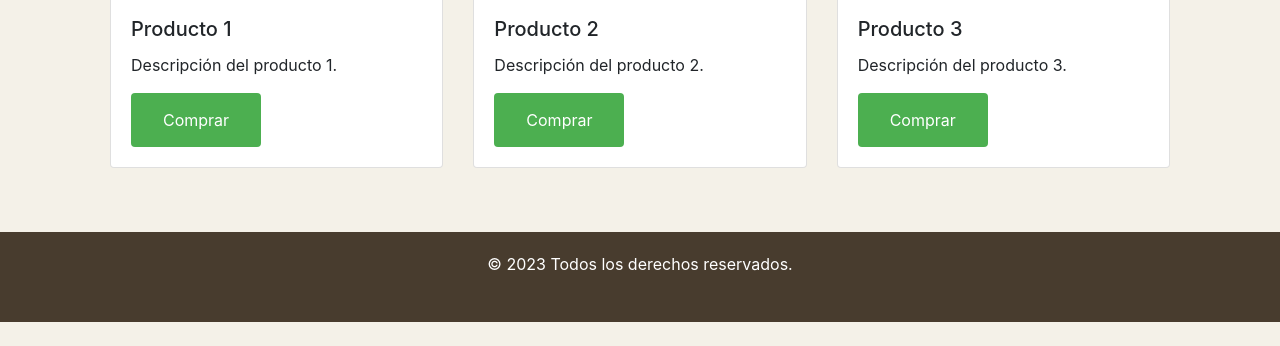
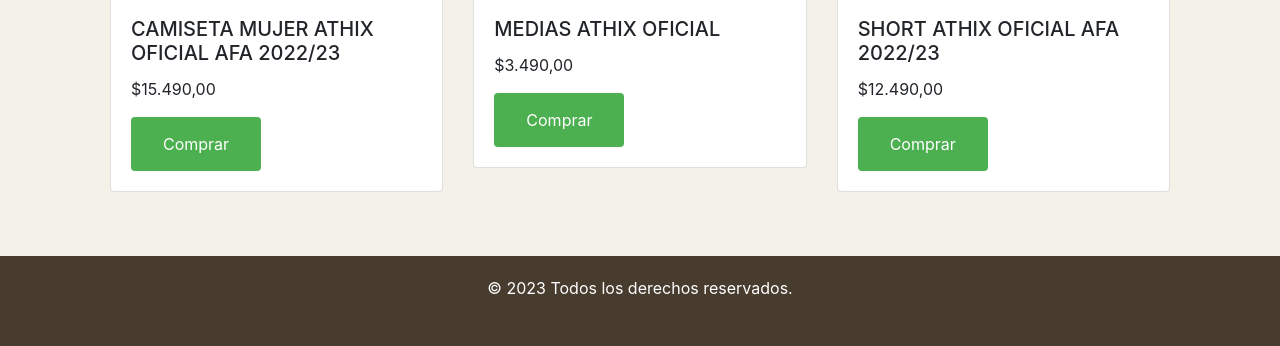
Before and after one commit to GuiduusRC98/codersegundaentrega, a website: page pages/tienda.html in a window 1280 px wide. Shown: the part 500-846 px from the top of the page. Before the commit the page ends 822 px from the top, so only its background shows below. Drawn offline with nearby package versions, Linux system fonts and the light colour scheme.

Commit message:
se agrego diferentes metodos de tienda

```diff
--- a/pages/tienda.html
+++ b/pages/tienda.html
@@ -107,8 +107,8 @@
                 alt="Producto 1"
               />
               <div class="card-body">
-                <h5 class="card-title">Producto 1</h5>
-                <p class="card-text">Descripción del producto 1.</p>
+                <h5 class="card-title">CAMISETA MUJER ATHIX OFICIAL AFA 2022/23</h5>
+                <p class="card-text">$15.490,00</p>
                 <a href="#" class="boton-compras">Comprar</a>
               </div>
             </div>
@@ -116,13 +116,13 @@
           <div class="col-md-4">
             <div class="card mb-4">
               <img
-                src="https://d3ugyf2ht6aenh.cloudfront.net/stores/002/419/855/products/camiseta-negra-athix-mujer1-0852c5600de8056a7716635408090632-320-0.jpg"
+                src="https://d2r9epyceweg5n.cloudfront.net/stores/002/419/855/products/medias-negras-athix1-5a533c243a851eac8016635264960961-480-0.jpg"
                 class="card-img-top"
                 alt="Producto 2"
               />
               <div class="card-body">
-                <h5 class="card-title">Producto 2</h5>
-                <p class="card-text">Descripción del producto 2.</p>
+                <h5 class="card-title">MEDIAS ATHIX OFICIAL</h5>
+                <p class="card-text">$3.490,00</p>
                 <a href="#" class="boton-compras">Comprar</a>
               </div>
             </div>
@@ -130,13 +130,13 @@
           <div class="col-md-4">
             <div class="card mb-4">
               <img
-                src="https://d3ugyf2ht6aenh.cloudfront.net/stores/002/419/855/products/camiseta-negra-athix-mujer1-0852c5600de8056a7716635408090632-320-0.jpg"
+                src="https://d2r9epyceweg5n.cloudfront.net/stores/002/419/855/products/short-athix-11-178f425e55342724c416635261647716-640-0.jpg"
                 class="card-img-top"
                 alt="Producto 3"
               />
               <div class="card-body">
-                <h5 class="card-title">Producto 3</h5>
-                <p class="card-text">Descripción del producto 3.</p>
+                <h5 class="card-title">SHORT ATHIX OFICIAL AFA 2022/23</h5>
+                <p class="card-text">$12.490,00</p>
                 <a href="#" class="boton-compras">Comprar</a>
               </div>
             </div>
```
